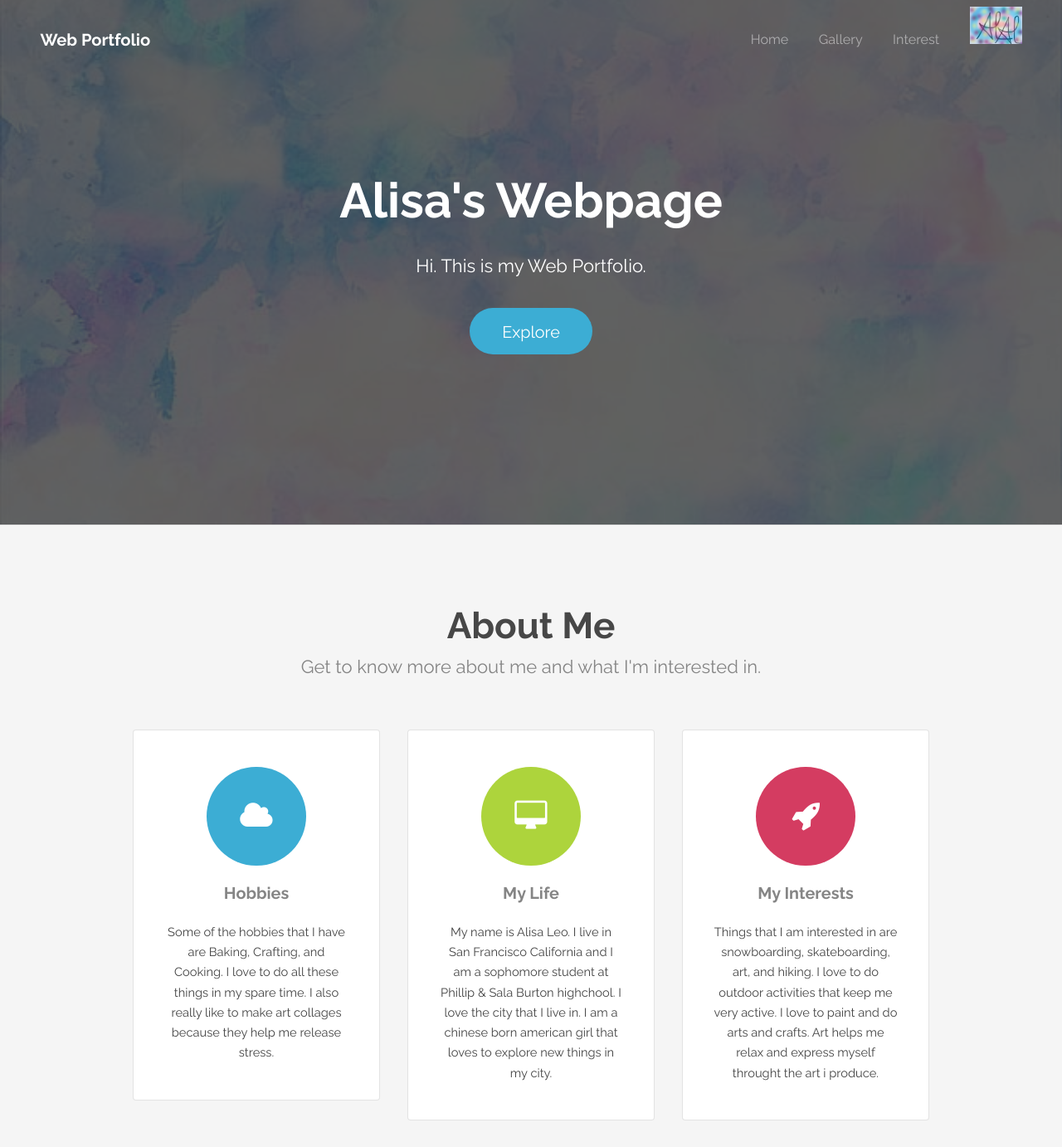
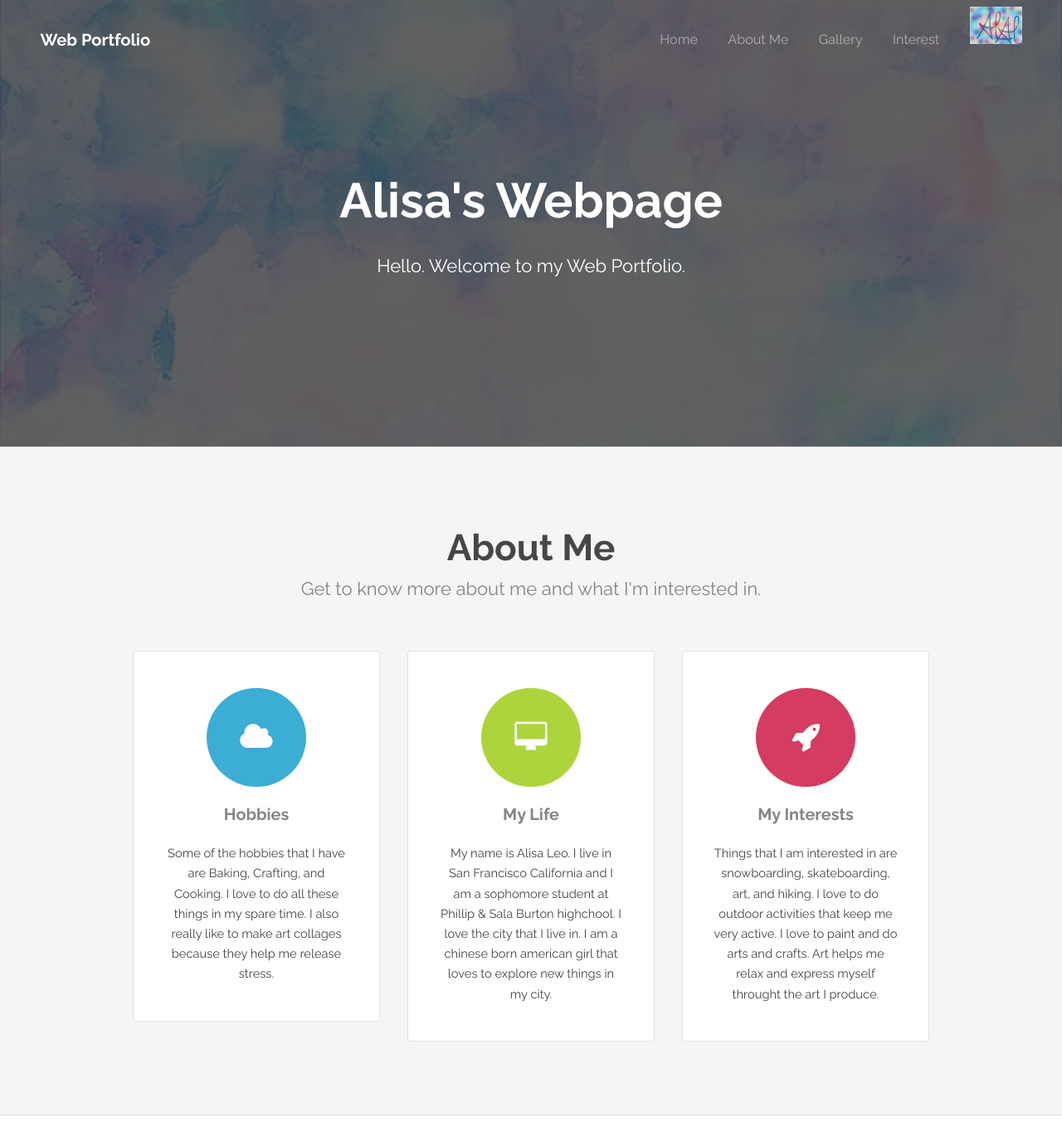
Before and after one commit to alisaleo88/alisa-leo-webpage, a plain HTML site: page index.html in a window 1280 px wide. Shown: the top 1382 px of the page at 83% size. Drawn offline with Linux system fonts and the light colour scheme.

Commit message:
Update index.html

```diff
--- a/index.html
+++ b/index.html
@@ -29,8 +29,9 @@
 				<h1><a href="index.html">Web Portfolio</a></h1>
 				<nav id="nav">
 					<ul>
-						<li><a href="index.html">Home</a></li>
-						<li><a href="generic.html">Gallery</a></li>
+						<li><a class="smoothscroll" href="index.html">Home</a></li>
+						<li><a class="smoothscroll" href="#one" title="">About Me</a></li>
+						<li><a class="smoothscroll" href="generic.html">Gallery</a></li>
 						<li><a href="elements.html">Interest</a></li>
 						<li><img src="images/profile_placeholder.png" alt=" width:"45"; height="45" " /></li>
 					</ul>
@@ -40,12 +41,8 @@
 		<!-- Banner -->
 			<section id="banner">
 				<h2>Alisa's Webpage</h2>
-				<p>Hi. This is my Web Portfolio.</p>
-				<ul class="actions">
-					<li>
-						<a href="#" class="button big">Explore</a>
-					</li>
-				</ul>
+				<p>Hello. Welcome to my Web Portfolio.</p>
+
 			</section>
 
 		<!-- One -->
@@ -75,7 +72,7 @@
 							<section class="box">
 								<i class="icon big rounded color6 fa-rocket"></i>
 								<h3>My Interests</h3>
-								<p>Things that I am interested in are snowboarding, skateboarding, art, and hiking. I love to do outdoor activities that keep me very active. I love to paint and do arts and crafts. Art helps me relax and express myself throught the art i produce.</p>
+								<p>Things that I am interested in are snowboarding, skateboarding, art, and hiking. I love to do outdoor activities that keep me very active. I love to paint and do arts and crafts. Art helps me relax and express myself throught the art I produce.</p>
 							</section>
 						</div>
 					</div>
```
